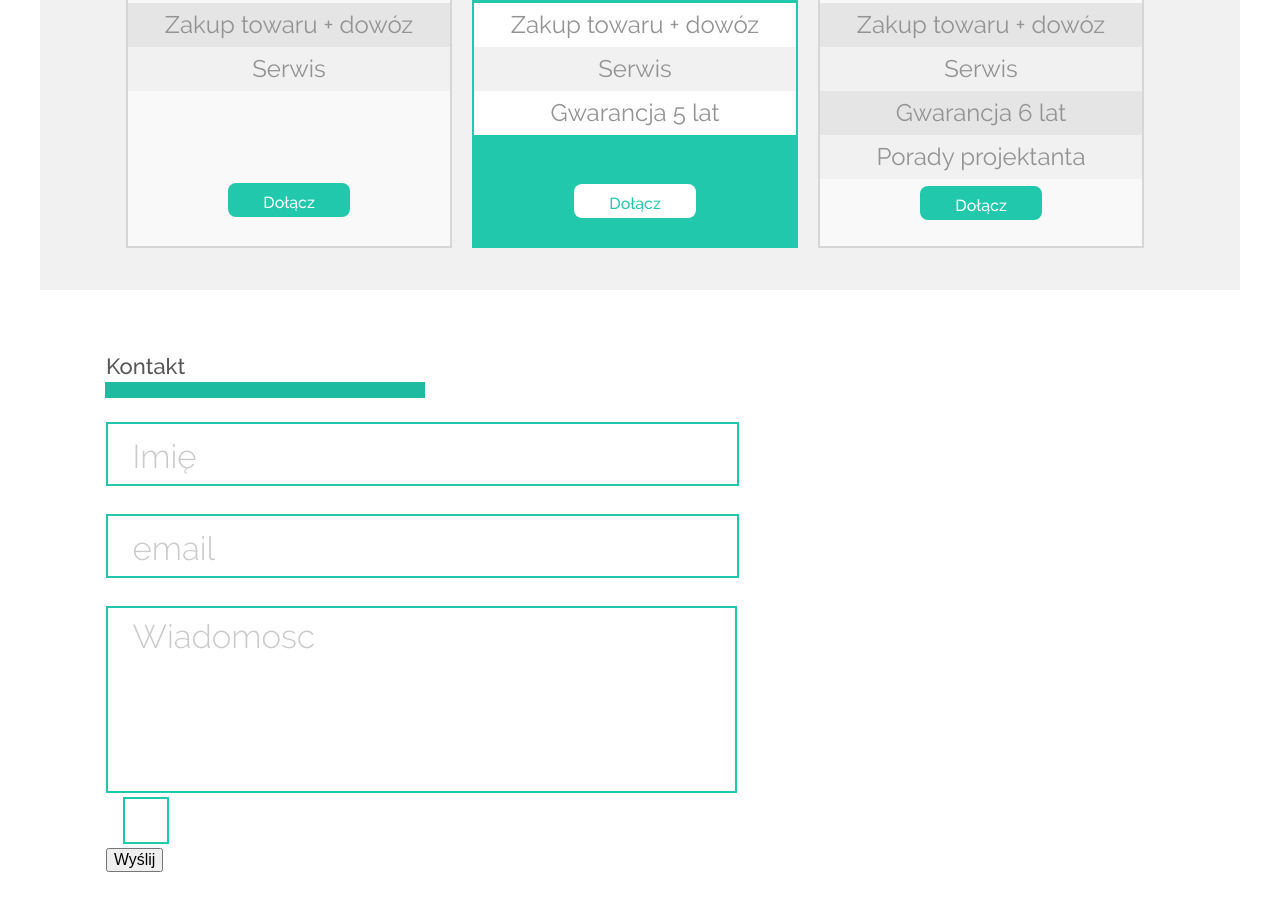
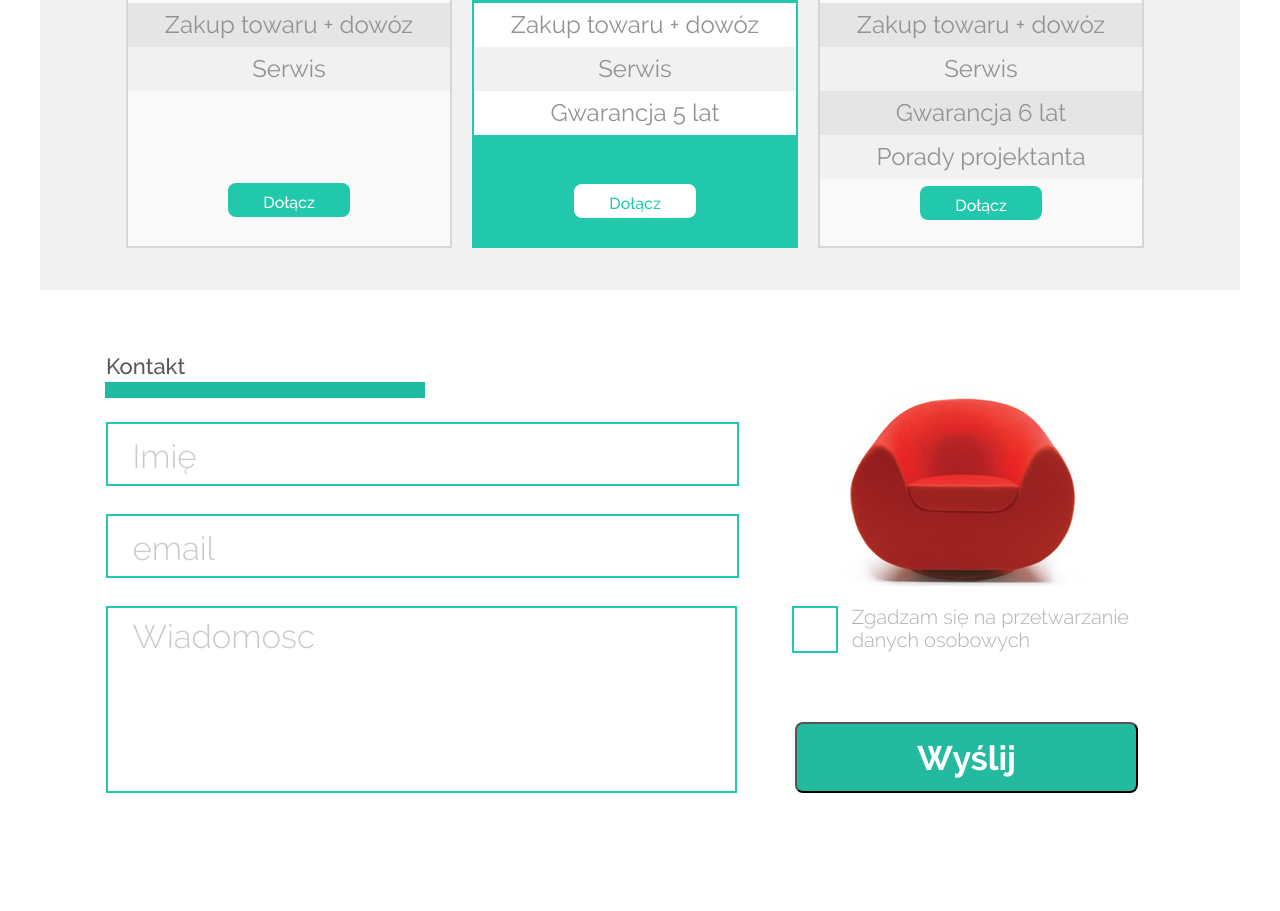
Before and after one commit to Patyyyk/Coders-Lab-First-Practice, a website: page index.html in a window 1280 px wide. Shown: the part 1308-2219 px from the top of the page. Drawn offline with Linux system fonts and the light colour scheme.

```diff
--- a/index.html
+++ b/index.html
@@ -114,17 +114,21 @@
 
   <div class="container">
     <section id="form">
-        <h2 class="price">Kontakt</h2>
-        <form class="contact">
-        <input	class="twoInputs" type="text"	name="imie" placeholder=" Imię"><br>
-        <input	class="twoInputs" type="email"	name="email"	placeholder=" email"><br>
-        <textarea	cols="50"	rows="10" placeholder=" Wiadomosc"></textarea>
-        <div class='checkbox'>
-          <input type='checkbox' id='checkbox_1' >
-          <label for='checkbox_1'></label>
-        </div>
-				<input	type="submit"	value="Wyślij">
-        </form>
+      <h2 class="price">Kontakt</h2>
+      <img class="redchair" src="images/red_chair.png">
+      <form class="contact">
+        <input class="twoInputs" type="text" name="imie" placeholder=" Imię"><br>
+        <input class="twoInputs" type="email" name="email" placeholder=" email"><br>
+        <textarea cols="50" rows="10" placeholder=" Wiadomosc"></textarea>
+        <span class="custom-checkbox">
+            <input type="checkbox" name="" id="checkbox_1">
+            <label for="checkbox_1"></label>
+            <p class="agree clearfix">
+              Zgadzam się na przetwarzanie <br> danych osobowych
+            </p>
+          </span>
+        <input type="submit" value="Wyślij">
+      </form>
     </section>
   </div>
   <footer>
--- a/sass/style.scss
+++ b/sass/style.scss
@@ -444,7 +444,6 @@
 #form {
   height: 565px;
   background-color: #ffffff;
-  // height: 725px;
   padding-top: 66px;
   padding-left: 66px;
 }
@@ -489,26 +488,74 @@
   padding-top: 19px;
   padding-left: 16px;
 }
-.checkbox input[type="checkbox"] {
-    opacity: 0;
+
+.redchair {
+  float: right;
+  margin-right: 145px;
 }
-.checkbox label::before{
-    content: "";
-    display: inline-block;
-    width: 46px;
-    height: 47px;
-    border: 2px solid #22c8ac;
+
+.custom-checkbox {
+  display: inline-block;
+  line-height: 20px;
+  margin-right: 10px;
+  float: right;
 }
-.checkbox label::after {
-    content: "";
-    display: inline-block;
-    height: 6px;
-    width: 9px;
-    height: 6px;
-    width: 9px;
-    background-image: url(../images/form_ok.jpg);
 
-  }
+p.agree {
+  float: right;
+  margin-right: 101px;
+  margin-left: 14px;
+  font-family: 'Raleway';
+  color: #aeaeae;
+  font-size: 20px;
+  font-weight: 300;
+  line-height: 22.37px;
+  text-align: left;
+}
+
+.custom-checkbox input[type="checkbox"] {
+  display: none;
+}
+
+.custom-checkbox input[type="checkbox"] + label {
+  display: block;
+  float: left;
+  width: 46px;
+  height: 47px;
+  border: 2px solid #22c8ac;
+}
+
+.custom-checkbox input[type="checkbox"] + label:after {
+  content: '';
+  width: 34px;
+  height: 33px;
+  margin: 4px;
+  background: url("../images/form_ok.jpg") no-repeat center/100%;
+}
+
+.custom-checkbox input[type="checkbox"]:checked + label:after {
+  display: block;
+}
+
+input[type=submit] {
+  background-color: #24baa0;
+  width: 343px;
+  height: 71px;
+  float: right;
+  border-radius: 8px;
+  position: absolute;
+  margin-top: 116px;
+  margin-left: 58px;
+}
+
+input[value="Wyślij"] {
+  font-family: 'Raleway';
+  color: #ffffff;
+  font-size: 34px;
+  font-weight: 700;
+  line-height: 20.371px;
+  text-align: center;
+}
 
 footer {
   height: 110px;
```
Also changed, not shown: css/style.css.
